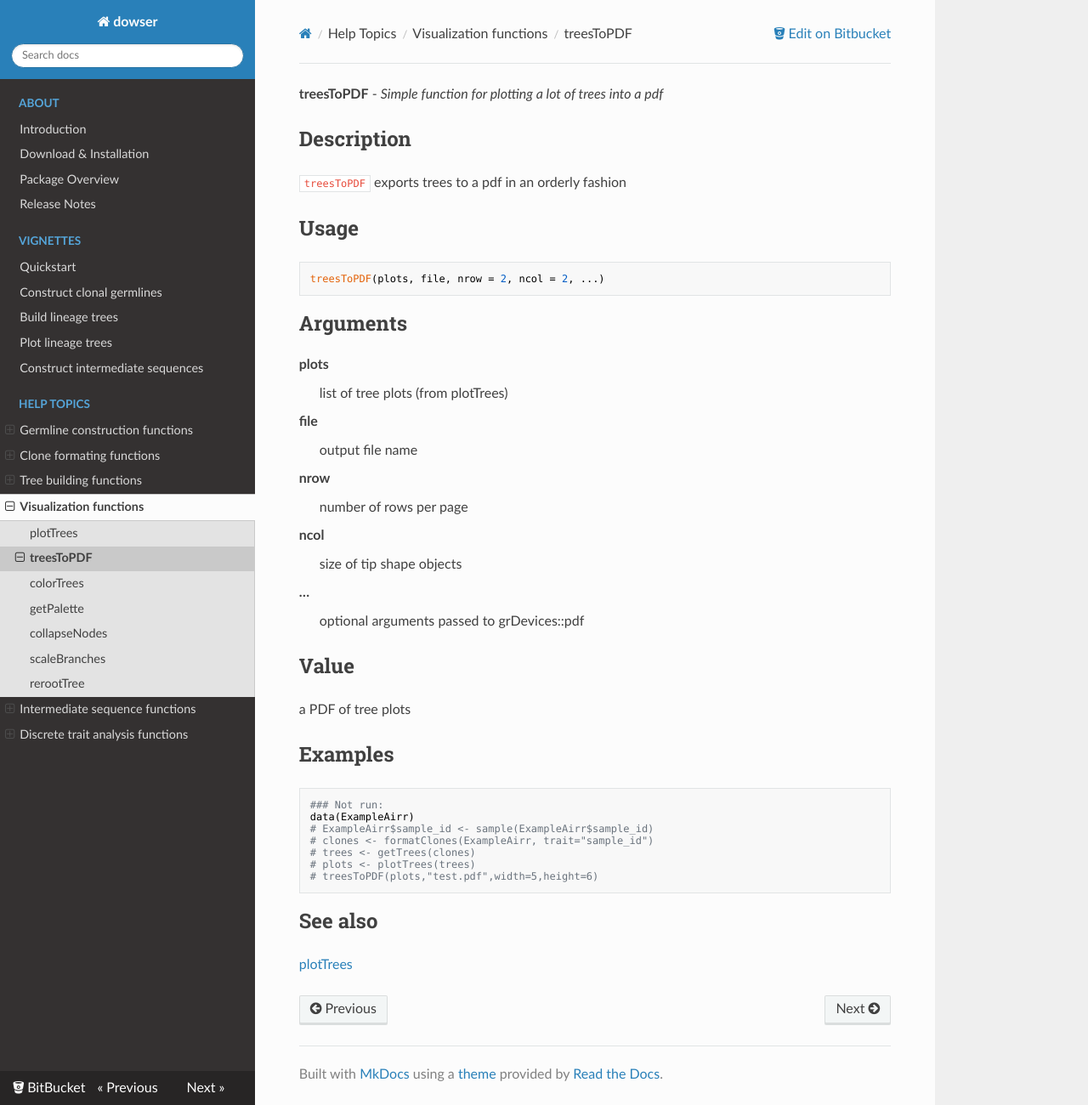
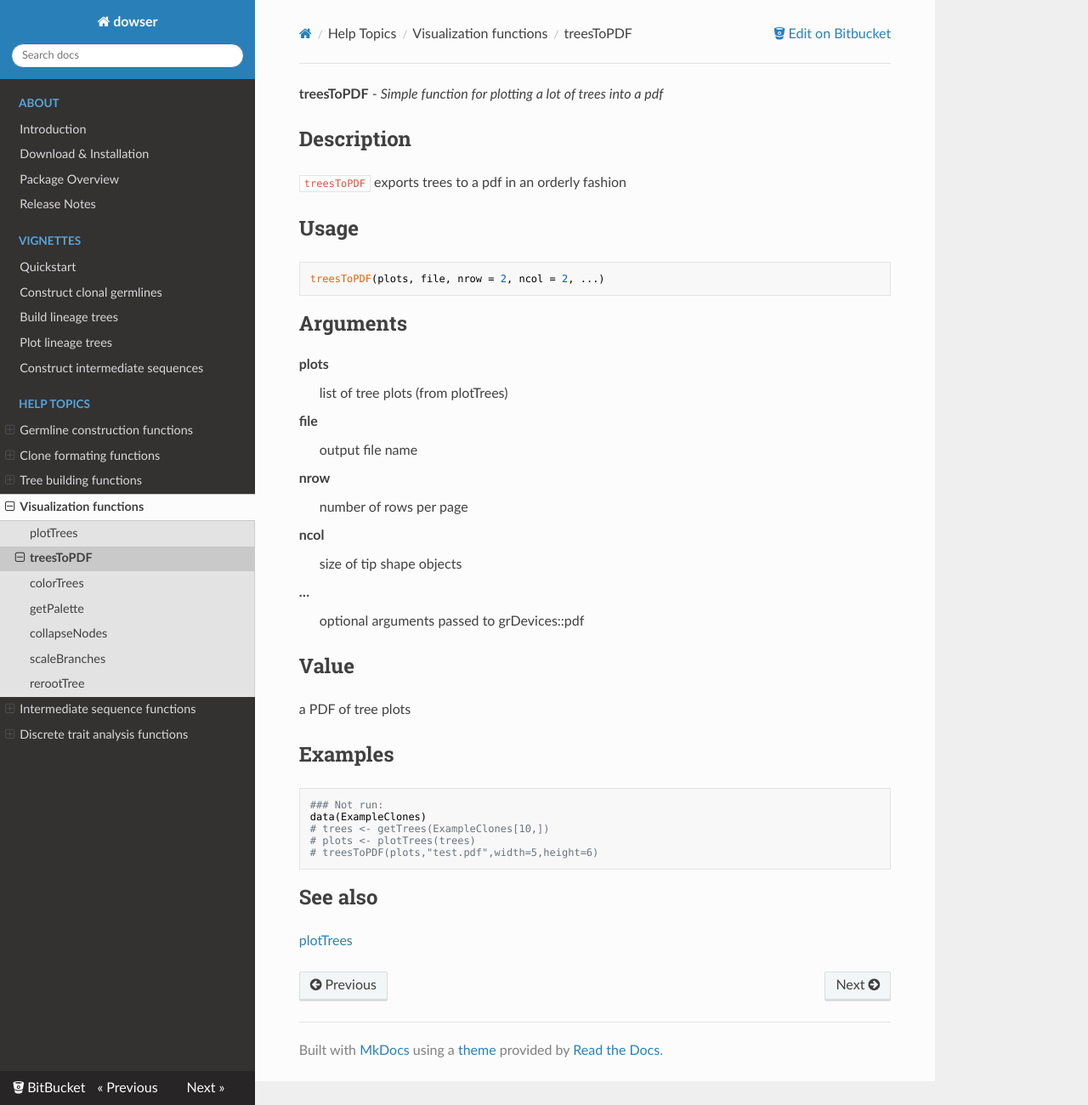
Before and after one commit to immcantation/dowser, an MkDocs documentation site: the page built from docs/topics/treesToPDF.md, in a window 1280 px wide and 1300 px high. Shown: the whole window at 85% size. Built offline with MkDocs 1.6.1, drawn with Linux system fonts in a browser that asks for light colours; nearby versions of some CDN libraries; old or Windows-style settings are respelled for this version of MkDocs.

Commit message:
CRAN resubmission changes

````diff
--- a/docs/topics/treesToPDF.md
+++ b/docs/topics/treesToPDF.md
@@ -45,10 +45,8 @@ Examples
 
 ```R
 ### Not run:
-data(ExampleAirr)
-# ExampleAirr$sample_id <- sample(ExampleAirr$sample_id)
-# clones <- formatClones(ExampleAirr, trait="sample_id")
-# trees <- getTrees(clones)
+data(ExampleClones)
+# trees <- getTrees(ExampleClones[10,])
 # plots <- plotTrees(trees)
 # treesToPDF(plots,"test.pdf",width=5,height=6)
 ```
````
Also changed, not shown: docs/topics/bootstrapTrees.md (+0 -3 lines), docs/topics/getTrees.md (+14 -8 lines), docs/topics/plotTrees.md (+4 -8 lines).
